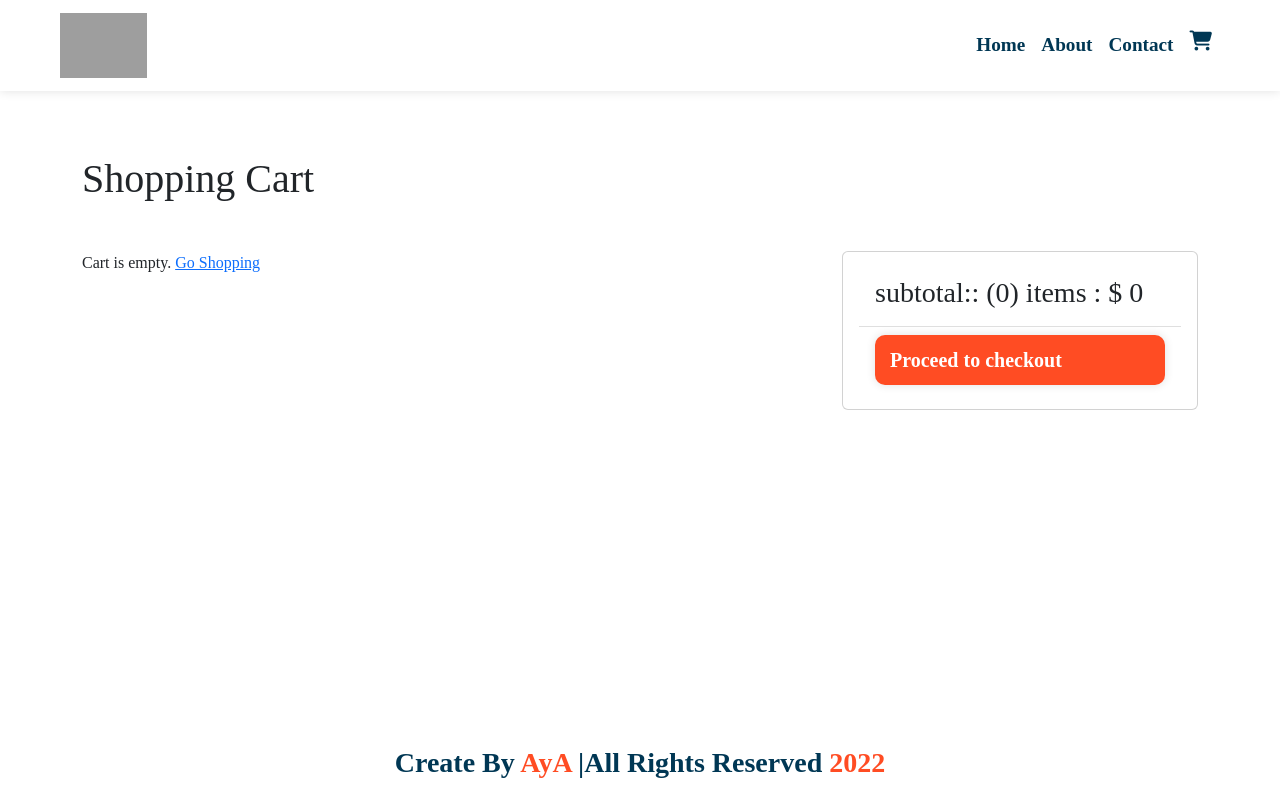
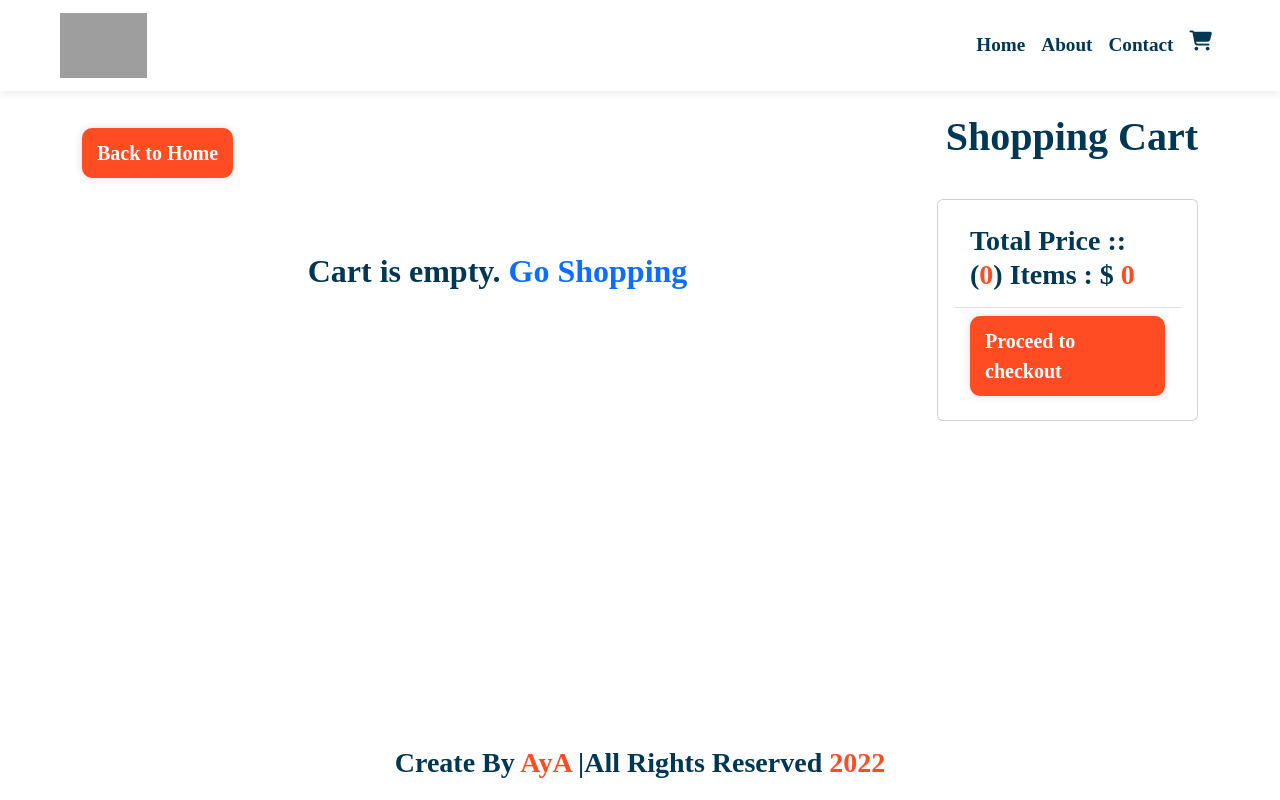
Before and after one commit to AYaqw/Final-Ecommerce-React-iti, a React (Create React App) app in the folder frontend/: page /cart in a window 1280 px wide. Built offline with nearby package versions, Linux system fonts and the light colour scheme; grey boxes are pictures that could not be loaded; a web font is replaced by a local one.

Commit message:
11- cart details

```diff
--- a/frontend/src/index.css
+++ b/frontend/src/index.css
@@ -59,6 +59,14 @@ code {
 
 .rating i {
     font-size: small;
+}
+
+.darkBlue {
+    color: var(--darkblue) !important;
+}
+
+.orang {
+    color: var(--orange) !important;
 }
 
 
@@ -171,6 +179,25 @@ code {
 
 
 /*! XXXXXXXXXXXXXXXXXXXXXXXXXXXXXXXXXXXXXXXXXXXXXXXXXXXXXXXXXXXXXXXX */
+
+
+/* ! ............................................................................................................................. */
+
+
+/* ! ............................................................................................................................. */
+
+
+/*? ------------------+ 2- CartScreen +------------------------  */
+
+.CartScreen .checkout h3 {
+    color: var(--darkblue);
+}
+
+.CartScreen .checkout span {
+    color: var(--orange);
+}
+
+.CartScreen .alert-info {}
 
 
 /* ! ............................................................................................................................. */
--- a/frontend/src/screens/cart.js
+++ b/frontend/src/screens/cart.js
@@ -42,30 +42,45 @@ function CartScreen() {
   // ! return
   return (
     <>
-      <div>
+      <div className="CartScreen">
         <Helmet>
           <title>Shopping Cart</title>
         </Helmet>
-        <h1 className="SectionTitle mt-5 mb-5">Shopping Cart</h1>
+
+        <div className="d-flex justify-content-between align-items-center">
+          <Link to="/" className="mybtn size">
+            Back to Home
+          </Link>
+          <div className="Title">Shopping Cart</div>
+        </div>
+
         <div className="row">
-          <div className="col-md-8">
+          <div className="col-md-9">
             {' '}
             {cartItems.length === 0 ? (
-              <div className="alert-secondary">
-                Cart is empty. <Link to="/">Go Shopping</Link>
+              <div className="alert-info fs-2 fw-bolder darkBlue text-center mt-5">
+                Cart is empty.{' '}
+                <Link to="/" className="text-decoration-none ">
+                  Go Shopping
+                </Link>
               </div>
             ) : (
               <ul className="list-group list-group-flush">
-                {cartItems.map((item) => (
-                  <li className="list-group-item" key={`${item.name}cart`}>
+                {cartItems.map((item, index) => (
+                  <li className="list-group-item" key={`${index}cart`}>
                     <div className="align-items-center row">
                       <div className="col-sm-4">
                         <img
                           src={item.filename}
                           alt={item.name}
-                          className="img-fluid rounded img-thumbnail w-25 m-3"
+                          className="img-fluid rounded img-thumbnail w-50 m-3"
                         ></img>
-                        <Link to={`/product/${item.title}`}>{item.title}</Link>
+                        <Link
+                          to={`/product/${item.title}`}
+                          className="text-decoration-none fs-5 fw-bolder darkBlue"
+                        >
+                          {item.title}{' '}
+                        </Link>
                       </div>
                       <div className="col-sm-3 col-6 d-flex">
                         <div
@@ -78,7 +93,9 @@ function CartScreen() {
                         >
                           <i className="fas fa-minus-circle"></i>
                         </div>
-                        <span>{item.quantity}</span>
+                        <span className="fs-5 fw-bolder orang mt-2">
+                          {item.quantity}
+                        </span>
                         <div
                           className="btn btn-success btn-sm m-2"
                           variant="light"
@@ -90,7 +107,9 @@ function CartScreen() {
                           <i className="fas fa-plus-circle"></i>
                         </div>
                       </div>
-                      <div className="col-sm-3 col-3">${item.price}</div>
+                      <div className="col-sm-3 col-3 fs-5 fw-bolder darkBlue">
+                        ${item.price}
+                      </div>
                       <div className="col-sm-2 col-3">
                         <div
                           className="btn btn-danger"
@@ -106,19 +125,27 @@ function CartScreen() {
               </ul>
             )}
           </div>
-          <div className="col-md-4 col-sm-12">
+          <div className="col-md-3 col-sm-12 ">
             <div className="card">
               <div className="card-body">
                 <ul className="list-group list-group-flush" variant="flush">
-                  <li className="list-group-item">
-                    <h3>
-                      subtotal:: (
-                      {cartItems.reduce((a, c) => parseInt(a + c.quantity), 0)})
-                      items : ${' '}
-                      {cartItems.reduce(
-                        (a, c) => parseInt(a + c.price * c.quantity),
-                        0
-                      )}{' '}
+                  <li className="list-group-item checkout">
+                    <h3 className="fw-bold fs-3">
+                      Total Price :: (
+                      <span>
+                        {cartItems.reduce(
+                          (a, c) => parseInt(a + c.quantity),
+                          0
+                        )}
+                      </span>
+                      ) Items : ${' '}
+                      <span>
+                        {' '}
+                        {cartItems.reduce(
+                          (a, c) => parseInt(a + c.price * c.quantity),
+                          0
+                        )}
+                      </span>
                     </h3>
                   </li>
                   <li className="list-group-item">
```
